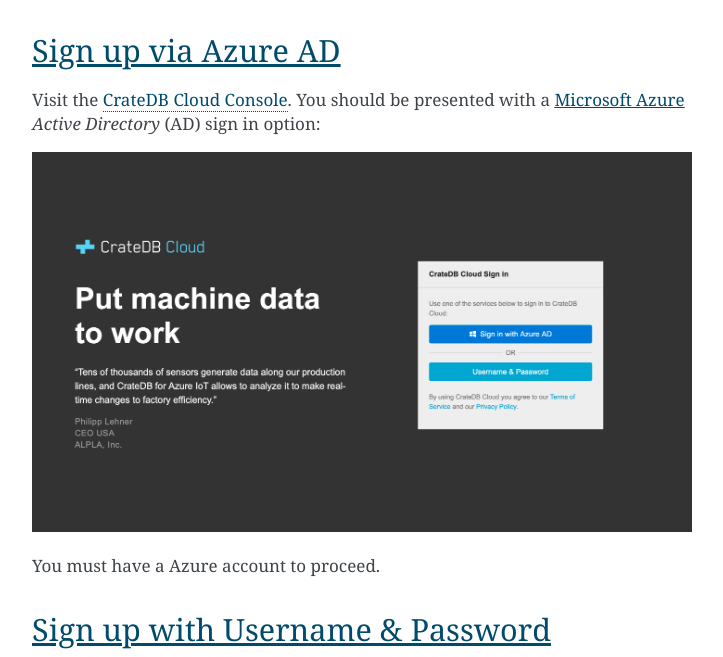
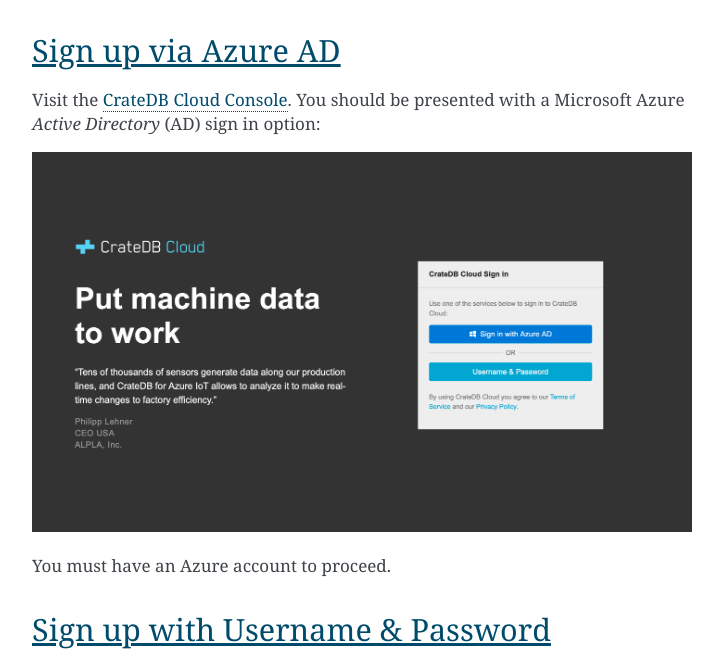
Before and after one commit to crate/cloud-tutorials, a Sphinx documentation site: the page built from docs/sign-up.rst, in a window 1280 px wide and 900 px high, scrolled down 780 px. Shown: the part 172-829 px from the top of the window, without its empty margins (388-1111 px from the left). Built offline with Sphinx 7.4.7, drawn with Linux system fonts in a browser that asks for light colours.

```diff
--- a/docs/sign-up.rst
+++ b/docs/sign-up.rst
@@ -44,12 +44,12 @@ cluster from scratch via Azure <deploy-to-cluster-azure>` or the
 Sign up via Azure AD
 ====================
 
-Visit the `CrateDB Cloud Console`_. You should be presented with a
-|Microsoft Azure| *Active Directory* (AD) sign in option:
+Visit the `CrateDB Cloud Console`_. You should be presented with a Microsoft
+Azure *Active Directory* (AD) sign in option:
 
 .. image:: _assets/img/cloud-sign-in-azure-new.png
 
-You must have a Azure account to proceed.
+You must have an Azure account to proceed.
 
 
 .. _sign-up-username-password:
```
Also changed, not shown: other parts of docs/sign-up.rst (+0 -3 lines), docs/cluster-deployment/deploy-to-cluster-azure/signup-azure.rst (+3 -5 lines), docs/_assets/img/aws-config-plans-old.png (deleted), docs/_assets/img/portal-offer-old.png (deleted).
